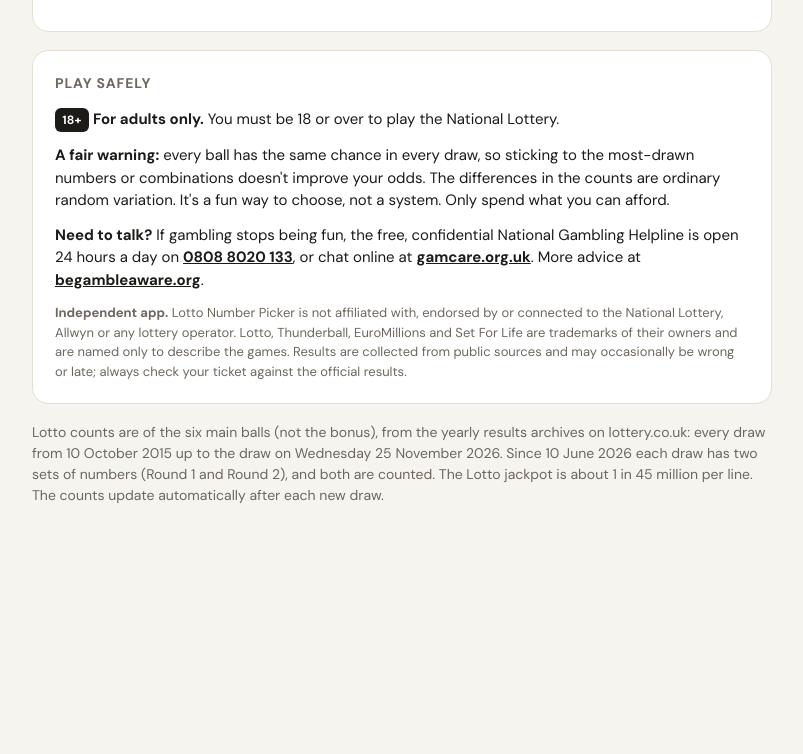
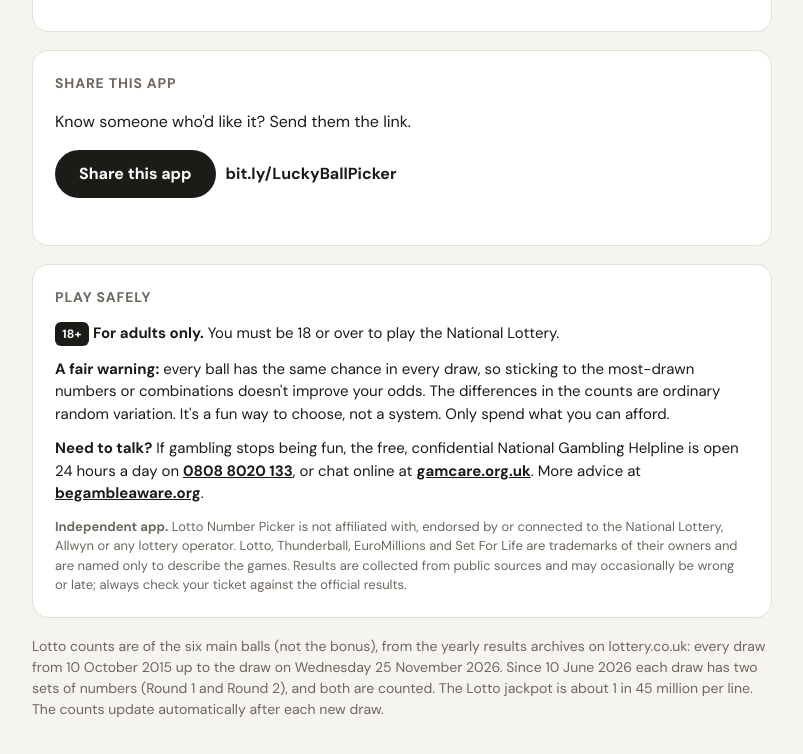
Before and after one commit to AiRich49/lotto-picker, a plain HTML site: page index.html in a window 1280 px wide. Shown: the part 2030-2784 px from the top of the page, without its empty margins (238-1041 px from the left). Before the commit the page ends 2606 px from the top, so only its background shows below. Drawn offline with Linux system fonts and the light colour scheme.

Commit message:
Add Share this app button using the Bitly link
Co-Authored-By: Claude Opus 5.5 <noreply@anthropic.com>
Claude-Session: https://claude.ai/code/session_016X18jDmDakXfHaTwTxe1rw

```diff
--- a/index.html
+++ b/index.html
@@ -103,6 +103,10 @@
     .cell b { font-size: 12px; } .cell span { font-size: 9px; }
     .summary { grid-template-columns: 1fr; }
   }
+  .share-row { display: flex; align-items: center; gap: 10px; flex-wrap: wrap; }
+  .share-row .go { width: auto; padding: 12px 24px; font-size: 16px; }
+  .share-link { font-weight: 700; color: var(--ink); text-decoration: none; word-break: break-all; }
+  .share-msg { font-size: 14px; color: var(--muted); min-height: 1.2em; margin: 8px 0 0; }
 </style>
 </head>
 <body>
@@ -166,6 +170,16 @@
   <section class="card">
     <h2>Most common combinations</h2>
     <div id="combos"></div>
+  </section>
+
+  <section class="card">
+    <h2>Share this app</h2>
+    <p>Know someone who'd like it? Send them the link.</p>
+    <div class="share-row">
+      <button class="go" id="share">Share this app</button>
+      <a class="share-link" href="https://bit.ly/LuckyBallPicker" target="_blank" rel="noopener">bit.ly/LuckyBallPicker</a>
+    </div>
+    <p class="share-msg" id="shareMsg" aria-live="polite"></p>
   </section>
 
   <section class="card safe">
@@ -416,6 +430,16 @@
   });
   $("mainPool").onchange = render; $("extraPool").onchange = render; $("comboMode").onchange = renderCombos;
   $("go").onclick = generate;
+  const SHARE_URL = "https://bit.ly/LuckyBallPicker";
+  $("share").onclick = async () => {
+    const data = { title: "Lotto Number Picker", text: "Pick your numbers from the most-drawn balls in Lotto, Thunderball, EuroMillions and Set For Life (18+).", url: SHARE_URL };
+    if (navigator.share) {
+      try { await navigator.share(data); $("shareMsg").textContent = ""; return; }
+      catch (e) { if (e && e.name === "AbortError") return; }
+    }
+    try { await navigator.clipboard.writeText(SHARE_URL); $("shareMsg").textContent = "Link copied. Paste it into a message to share."; }
+    catch (e) { $("shareMsg").textContent = "Copy this link to share: " + SHARE_URL; }
+  };
   $("copy").onclick = async () => {
     const g = GAMES[game];
     const text = g.name + "\n" + lastLines.map((l, i) => `Line ${i + 1}: ${l.main.join(", ")}` + (l.combo ? ` (includes ${l.combo.nums.join(" + ")})` : "") + (l.extra.length ? `  ${g.extra.name}: ${l.extra.join(", ")}` : "")).join("\n");
--- a/sw.js
+++ b/sw.js
@@ -1,6 +1,6 @@
 // App shell is cached for offline use; draw data is fetched fresh when online,
 // falling back to the last saved copy when offline.
-const CACHE = "lotto-picker-v3";
+const CACHE = "lotto-picker-v4";
 const SHELL = ["./", "index.html", "manifest.webmanifest", "icons/icon-192.png", "icons/icon-512.png", "icons/apple-touch-icon.png",
   "data/lotto.csv", "data/thunderball.csv", "data/euromillions.csv", "data/setforlife.csv"];
 self.addEventListener("install", e => { e.waitUntil(caches.open(CACHE).then(c => c.addAll(SHELL)).then(() => self.skipWaiting())); });
```
Also changed, not shown: 1 other file.
